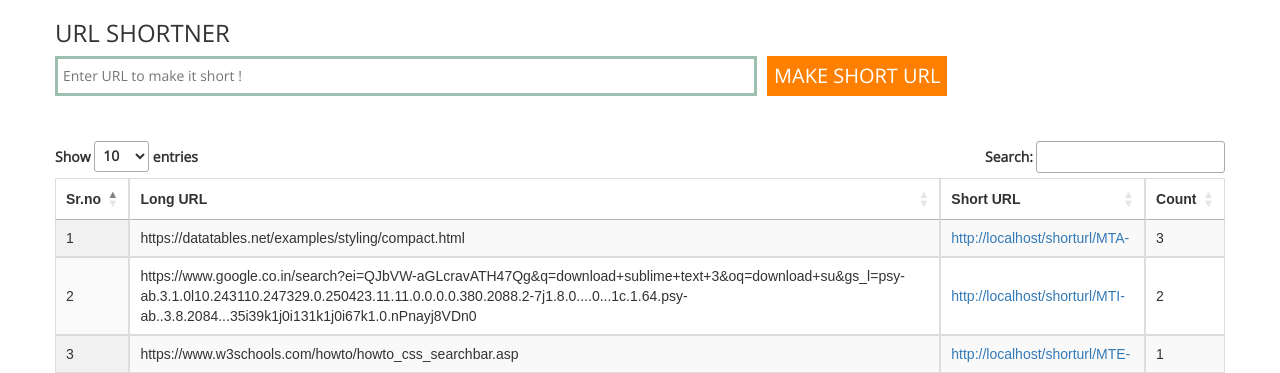
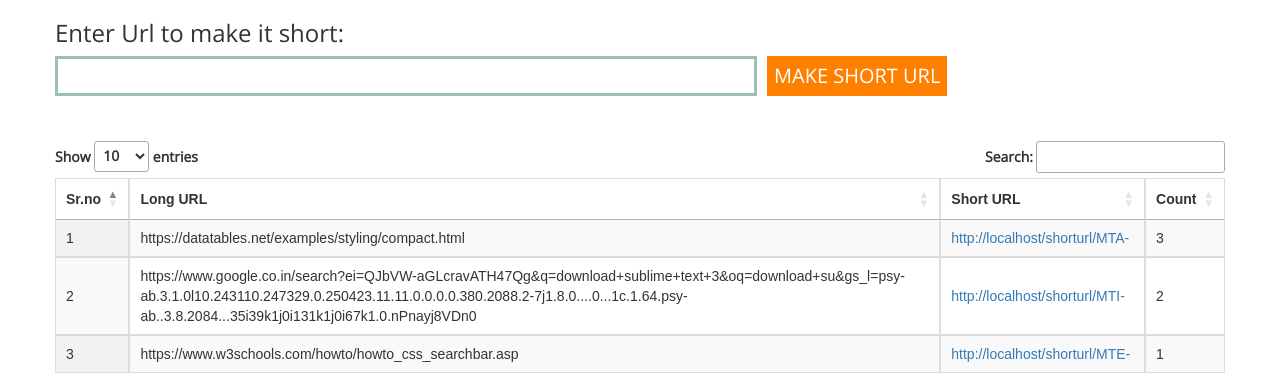
Before and after one commit to shwetad-git/ShortUrl_Assignment, a CodeIgniter app: page /shorturl/ in a window 1280 px wide. Shown: the part 91-464 px from the top of the page. Run offline with CodeIgniter, Linux system fonts and the light colour scheme; data comes from the database, SQL or seed files in the repository; some libraries are stand-ins or nearby versions.

Commit message:
Modifications in short url form

```diff
--- a/application/views/display_short_url.php
+++ b/application/views/display_short_url.php
@@ -1,10 +1,10 @@
  <body>
       <div class="container">
          <section id="main">
-            <h3 class="page-head"> URL SHORTNER </h3>
+            <h3 class="page-head">Enter Url to make it short: </h3>
             <form action="" method="post" accept-charset="utf-8">
                    <div class="search">
-			<input type="text" name="url" class="searchTerm" placeholder="Enter URL to make it short !">
+			<input type="text" name="url" class="searchTerm">
 			<button type="submit" class="searchButton">MAKE SHORT URL</button>
                    </div>
             </form>
```
